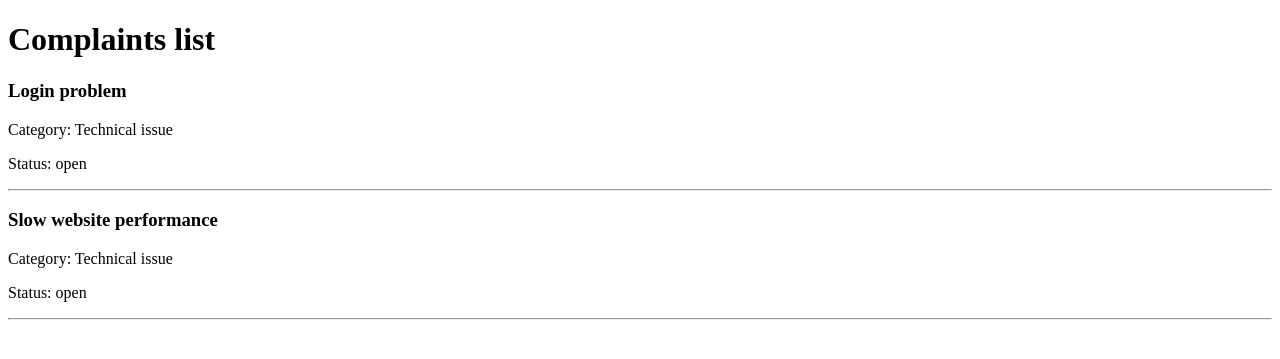
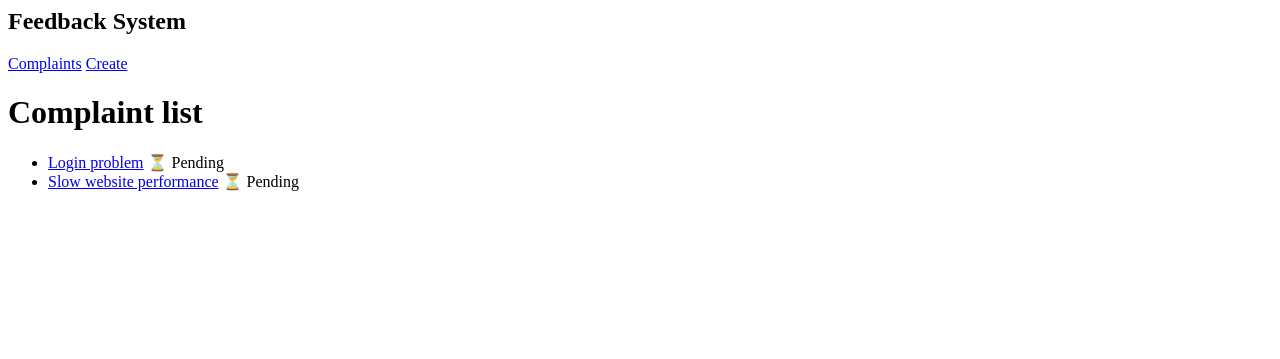
Before and after one commit to dijessym/django_project, a Django app: page / in a window 1280 px wide. Shown: the top 359 px of the page. Run offline with Django 5.2, Linux system fonts and the light colour scheme; data comes from the database, SQL or seed files in the repository.

Commit message:
Add Django templates and forms for complaints

```diff
--- a/feedback/templates/feedback/base.html
+++ b/feedback/templates/feedback/base.html
@@ -1,9 +1,13 @@
-<!DOCTYPE html>
-<html>
-<head>
-    <title>Feedback</title>
-</head>
 <body>
+  <header>
+    <h2>Feedback System</h2>
+    <nav>
+      <a href="{% url 'complaint_list' %}">Complaints</a>
+      <a href="{% url 'complaint_create' %}">Create</a>
+    </nav>
+  </header>
+
+  <main>
     {% block content %}{% endblock %}
+  </main>
 </body>
-</html>
--- a/feedback/templates/feedback/complaint_list.html
+++ b/feedback/templates/feedback/complaint_list.html
@@ -1,16 +1,23 @@
 {% extends "feedback/base.html" %}
 
 {% block content %}
-<h1>Complaints list</h1>
+<h1>Complaint list</h1>
 
-{% for c in complaints %}
-    <div>
-        <h3>{{ c.title }}</h3>
-        <p>Category: {{ c.category.name }}</p>
-        <p>Status: {{ c.status }}</p>
-        <hr>
-    </div>
-{% empty %}
-    <p>No complaints</p>
-{% endfor %}
+{% if complaints %}
+  <ul>
+    {% for c in complaints %}
+      <li>
+        <a href="{% url 'complaint_detail' c.id %}">{{ c.title }}</a>
+        {% if c.status == "resolved" %}
+          ✅ Resolved
+        {% else %}
+          ⏳ Pending
+        {% endif %}
+      </li>
+    {% endfor %}
+  </ul>
+{% else %}
+  <p>No complaints yet.</p>
+{% endif %}
+
 {% endblock %}
--- a/feedback/urls.py
+++ b/feedback/urls.py
@@ -1,7 +1,8 @@
 from django.urls import path
-from .views import complaint_list, feedback_api
+from . import views
 
 urlpatterns = [
-    path("", complaint_list, name="complaint_list"),
-    path("api/", feedback_api, name="feedback_api"),
+    path("", views.complaint_list, name="complaint_list"),
+    path("complaints/<int:pk>/", views.complaint_detail, name="complaint_detail"),
+    path("complaints/create/", views.complaint_create, name="complaint_create"),
 ]
--- a/feedback/views.py
+++ b/feedback/views.py
@@ -1,42 +1,21 @@
-from django.shortcuts import render
-from django.http import JsonResponse
-from django.views.decorators.csrf import csrf_exempt
-import json
-
+from django.shortcuts import render, get_object_or_404, redirect
 from .models import Complaint
-
+from .forms import ComplaintForm
 
 def complaint_list(request):
-    complaints = Complaint.objects.select_related("category").all()
-    return render(
-        request,
-        "feedback/complaint_list.html",
-        {"complaints": complaints},
-    )
+    complaints = Complaint.objects.all()
+    return render(request, "feedback/complaint_list.html", {"complaints": complaints})
 
+def complaint_detail(request, pk):
+    complaint = get_object_or_404(Complaint, pk=pk)
+    return render(request, "feedback/complaint_detail.html", {"complaint": complaint})
 
-@csrf_exempt
-def feedback_api(request):
-    if request.method == "GET":
-        complaints = Complaint.objects.select_related("category").all()
-        data = [
-            {
-                "id": c.id,
-                "title": c.title,
-                "description": c.description,
-                "category": c.category.name,
-                "status": c.status,
-            }
-            for c in complaints
-        ]
-        return JsonResponse(data, safe=False)
-
+def complaint_create(request):
     if request.method == "POST":
-        body = json.loads(request.body)
-        c = Complaint.objects.create(
-            title=body["title"],
-            description=body["description"],
-            category_id=body["category_id"],
-            status="open",
-        )
-        return JsonResponse({"message": "Created", "id": c.id})
+        form = ComplaintForm(request.POST)
+        if form.is_valid():
+            form.save()
+            return redirect("complaint_list")
+    else:
+        form = ComplaintForm()
+    return render(request, "feedback/complaint_create.html", {"form": form})
```
Also changed, not shown: feedback/forms.py (added, +7 -0 lines), feedback/templates/feedback/complaint_create.html (added, +13 -0 lines), feedback/templates/feedback/complaint_detail.html (added, +15 -0 lines).
